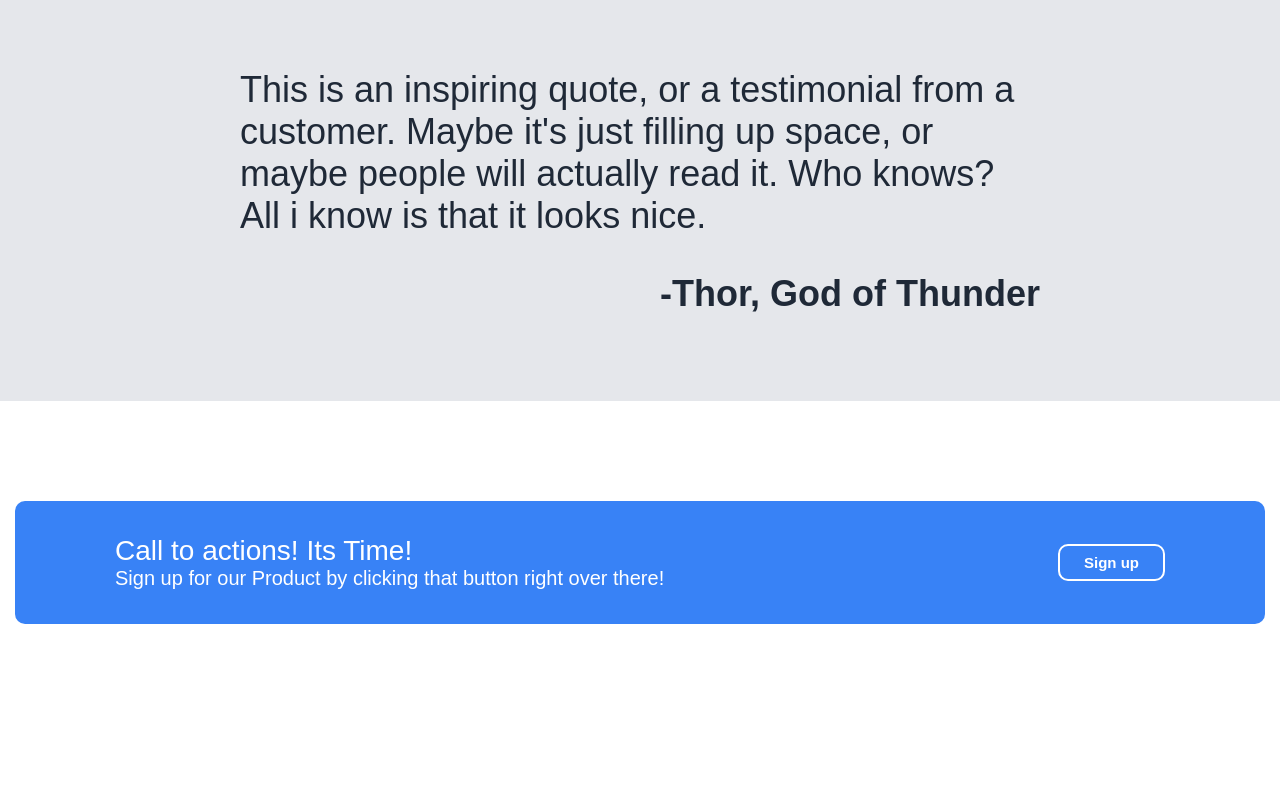
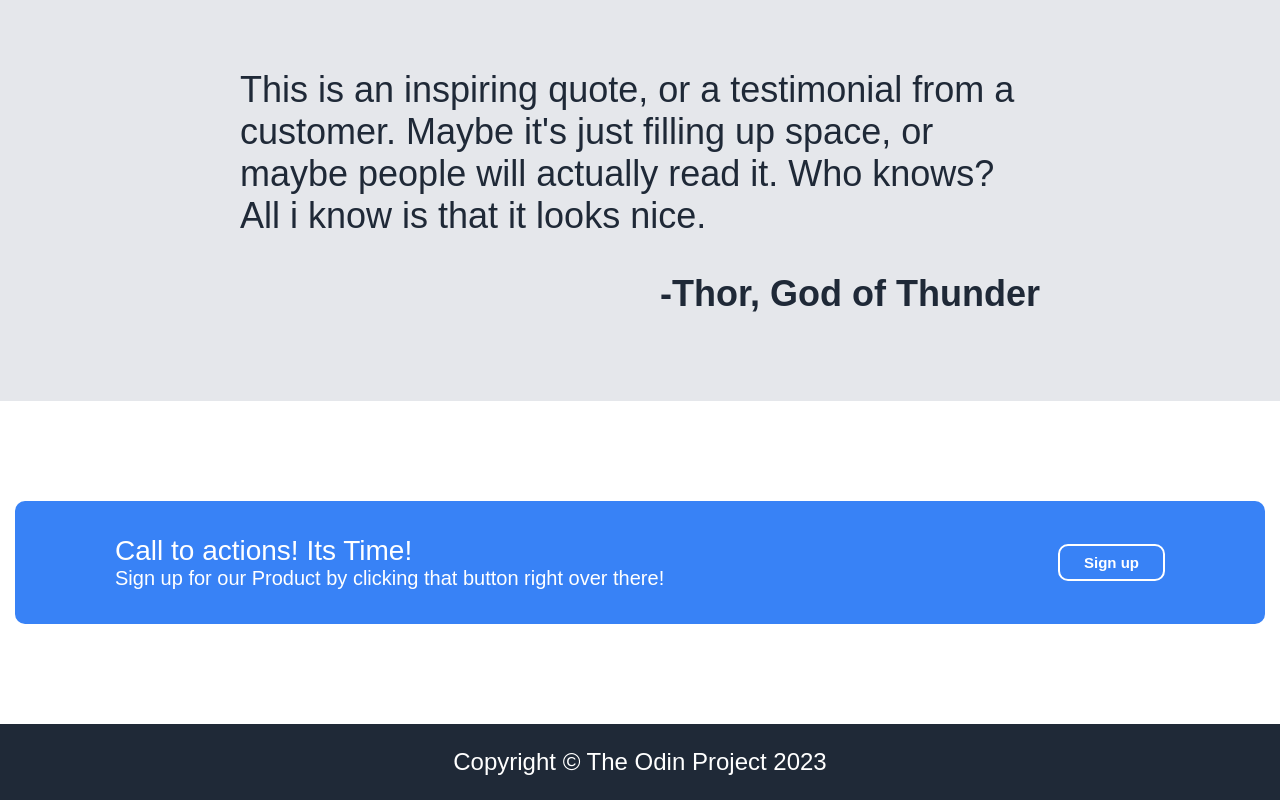
Before and after one commit to Roman53S/Landing-Page, a plain HTML site: page index.html in a window 1280 px wide. Shown: the part 861-1661 px from the top of the page. Before the commit the page ends 1585 px from the top, so only its background shows below. Drawn offline with Linux system fonts and the light colour scheme.

Commit message:
finished Project

```diff
--- a/index.html
+++ b/index.html
@@ -74,6 +74,11 @@
                 <div class="SignUpText">Sign up for our Product by clicking that button right over there!</div>
             </div>
             <button class="buttonfourthpart">Sign up</button>
+        </div>
+    </div>
+
+    <div class="footer">
+        <p>Copyright © The Odin Project 2023 </p>
     </div>
 </body>
 </html>
--- a/style.css
+++ b/style.css
@@ -66,12 +66,20 @@ button{
     background-color: #3882F6;
     border-radius: 10px;
 }
+
+
+.footer{
+    background-color: #1F2937;
+    color: white;
+}
 /*--------------------------------------------------------*/
  body{
     margin: 0;
     display: flex;
     flex-direction: column;
     align-items: stretch;
+    max-width: 1440px;
+    max-height: 1912px;
  }
 .header{
     padding: 0 150px;
@@ -153,3 +161,8 @@ li img{
     align-items: center;
     justify-content: space-between;
 }
+.footer{
+    display: flex;
+font-size: 24px;
+    justify-content: center;
+}
```
